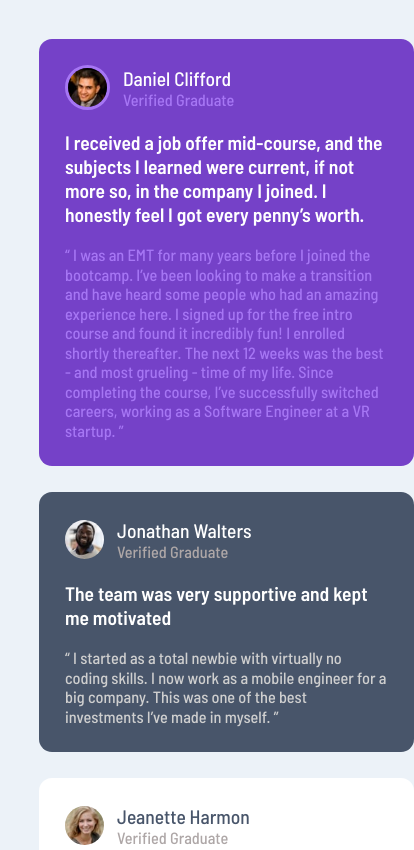
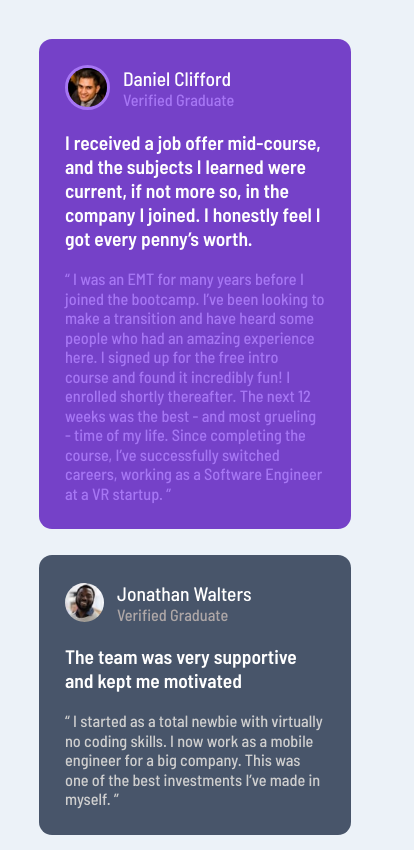
Before and after one commit to marce7ina/testimonials-frontendmentor, a plain HTML site: page index.html in a window 390 px wide. Shown: the top 850 px of the page, 414 px wide, since content can reach past the window. Drawn offline with Linux system fonts and the light colour scheme.

Commit message:
Update styles.css

```diff
--- a/styles.css
+++ b/styles.css
@@ -238,7 +238,6 @@ html {
     margin-top: var(--rem-one);
   }
   .cards {
-    min-width: 375px;
     display: block;
   }
   .card {
```
